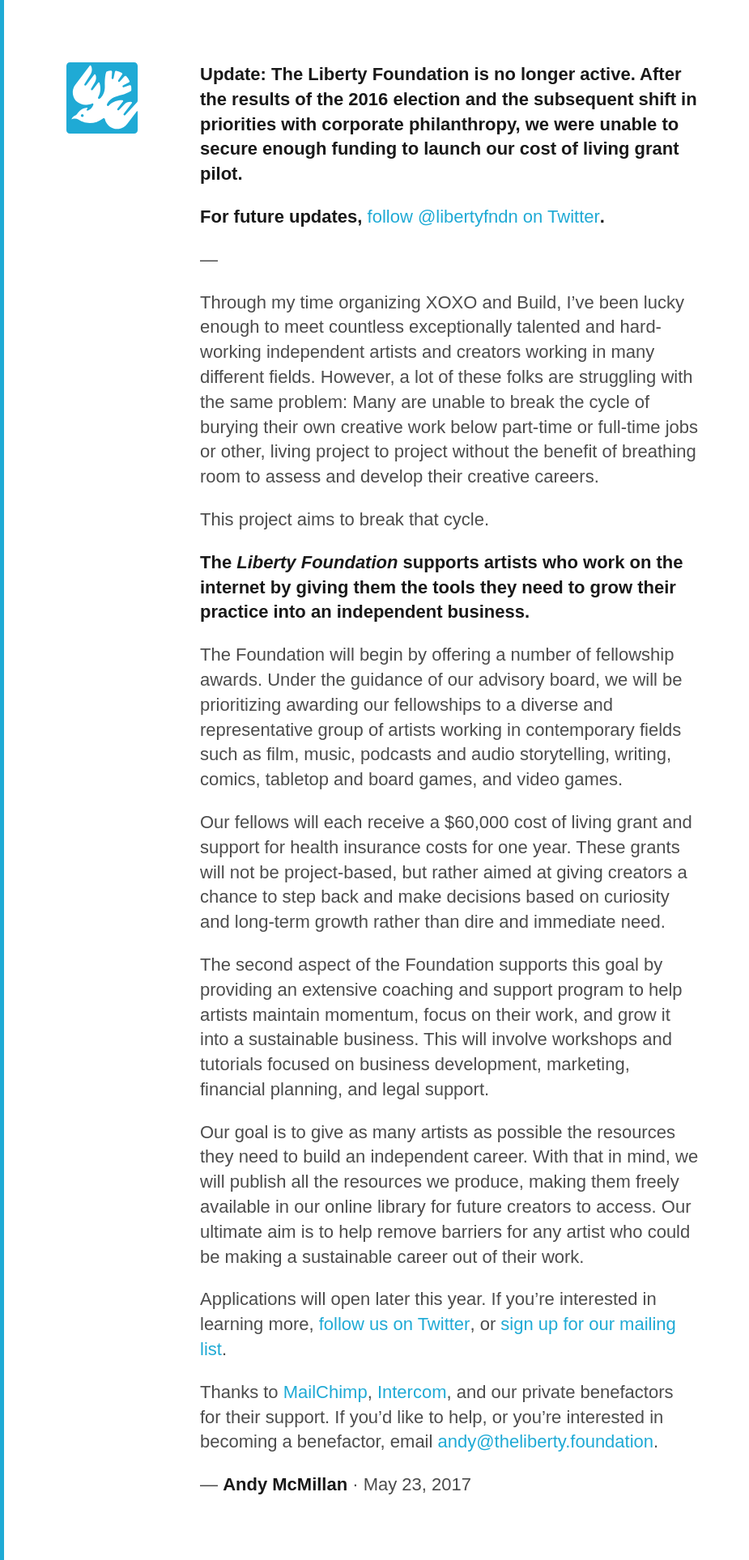
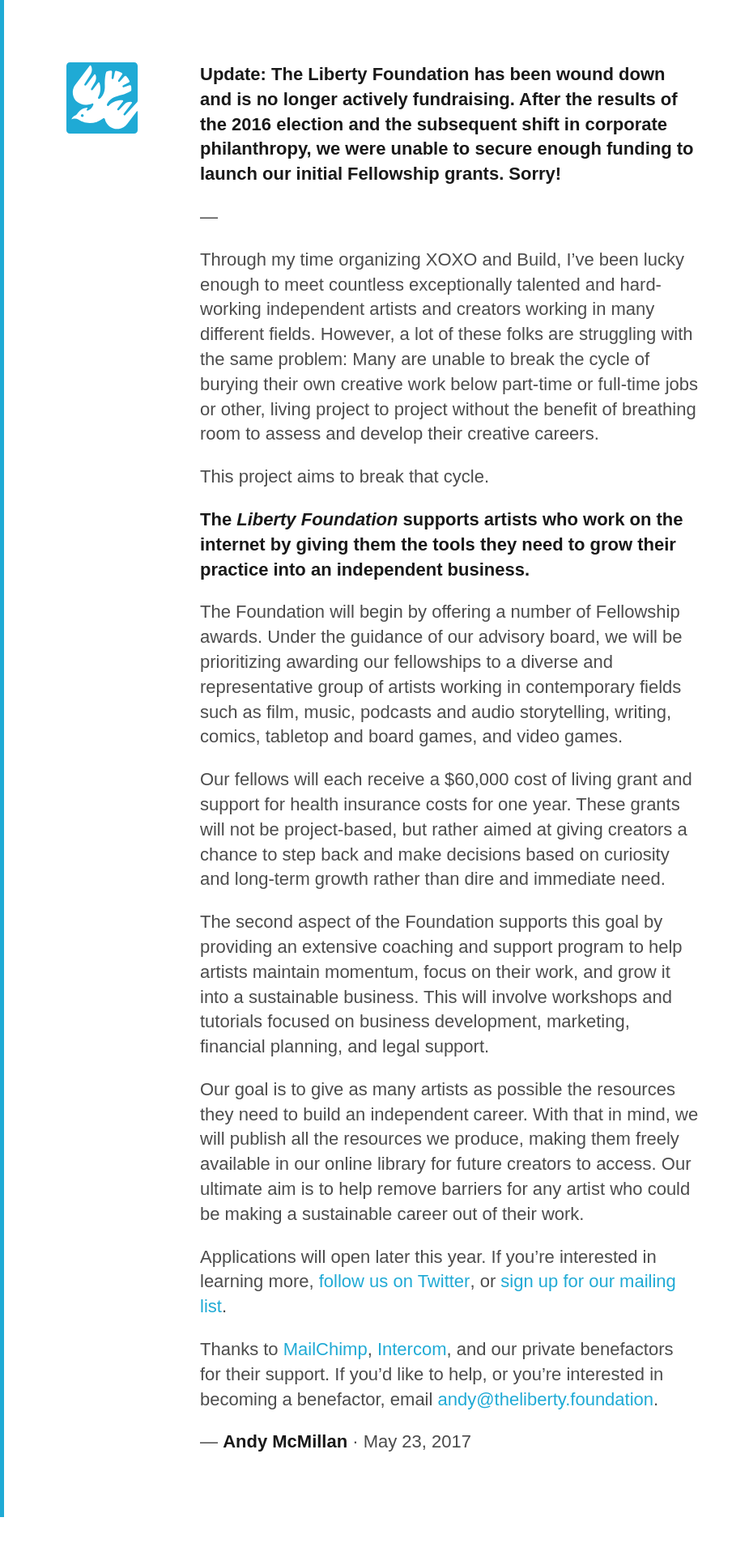
Before and after one commit to thelibertyfoundation/website, a Jekyll site: the page built from index.md, in a window 1280 px wide. Shown: the whole page at 81% size, without its empty margins (0-925 px from the left). Built offline with Jekyll 4.4.1, drawn with Linux system fonts in a browser that asks for light colours; after the commit the page ends 1874 px from its top, so only the background shows below that.

Commit message:
Update index.md

```diff
--- a/index.md
+++ b/index.md
@@ -3,9 +3,7 @@ layout: default
 title: Liberty Foundation
 ---
 
-**Update: The Liberty Foundation is no longer active. After the results of the 2016 election and the subsequent shift in priorities with corporate philanthropy, we were unable to secure enough funding to launch our cost of living grant pilot.**
-
-**For future updates, [follow @libertyfndn on Twitter](https://twitter.com/libertyfndn).**
+**Update: The Liberty Foundation has been wound down and is no longer actively fundraising. After the results of the 2016 election and the subsequent shift in corporate philanthropy, we were unable to secure enough funding to launch our initial Fellowship grants. Sorry!**
 
 —
 
@@ -15,7 +13,7 @@ This project aims to break that cycle.
 
 **The _Liberty Foundation_ supports artists who work on the internet by giving them the tools they need to grow their practice into an independent business.**
 
-The Foundation will begin by offering a number of fellowship awards. Under the guidance of our advisory board, we will be prioritizing awarding our fellowships to a diverse and representative group of artists working in contemporary fields such as film, music, podcasts and audio storytelling, writing, comics, tabletop and board games, and video games.
+The Foundation will begin by offering a number of Fellowship awards. Under the guidance of our advisory board, we will be prioritizing awarding our fellowships to a diverse and representative group of artists working in contemporary fields such as film, music, podcasts and audio storytelling, writing, comics, tabletop and board games, and video games.
 
 Our fellows will each receive a $60,000 cost of living grant and support for health insurance costs for one year. These grants will not be project-based, but rather aimed at giving creators a chance to step back and make decisions based on curiosity and long-term growth rather than dire and immediate need.
 
```
